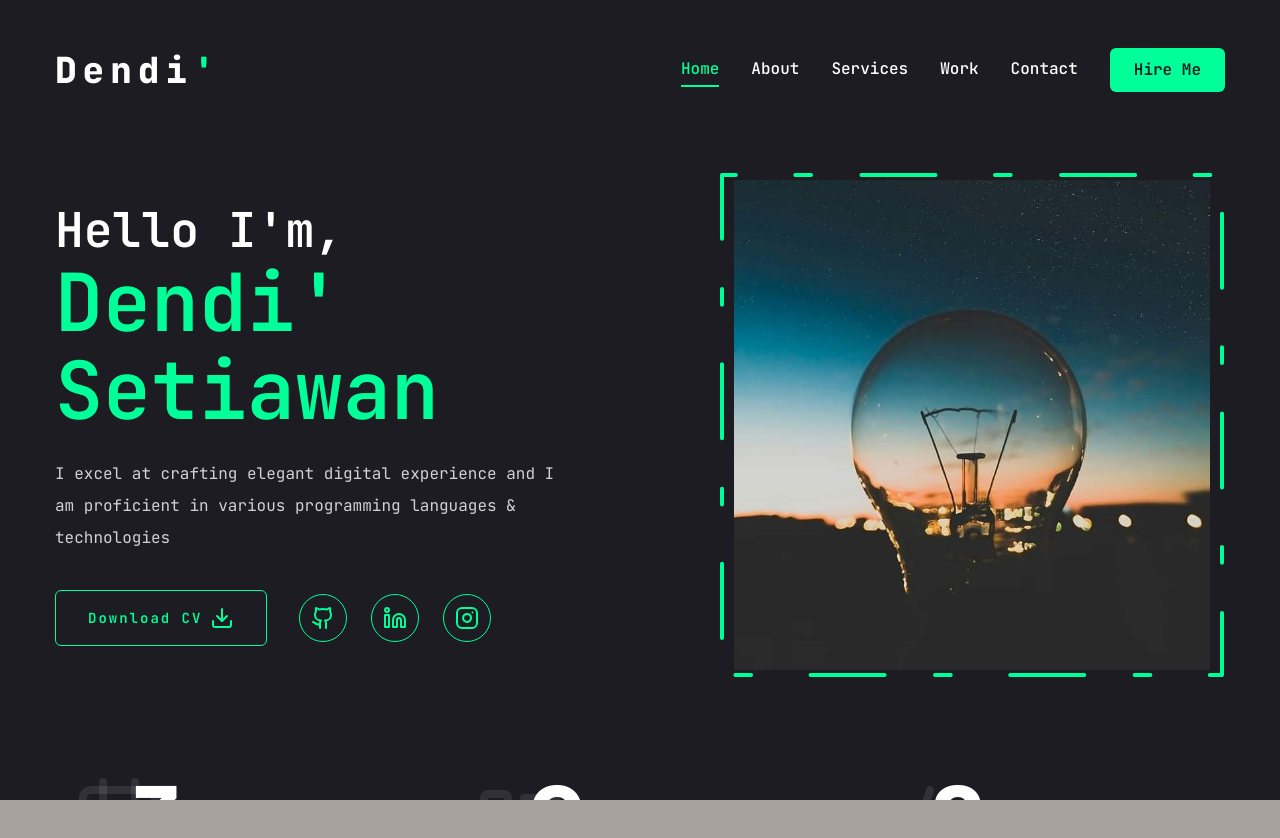
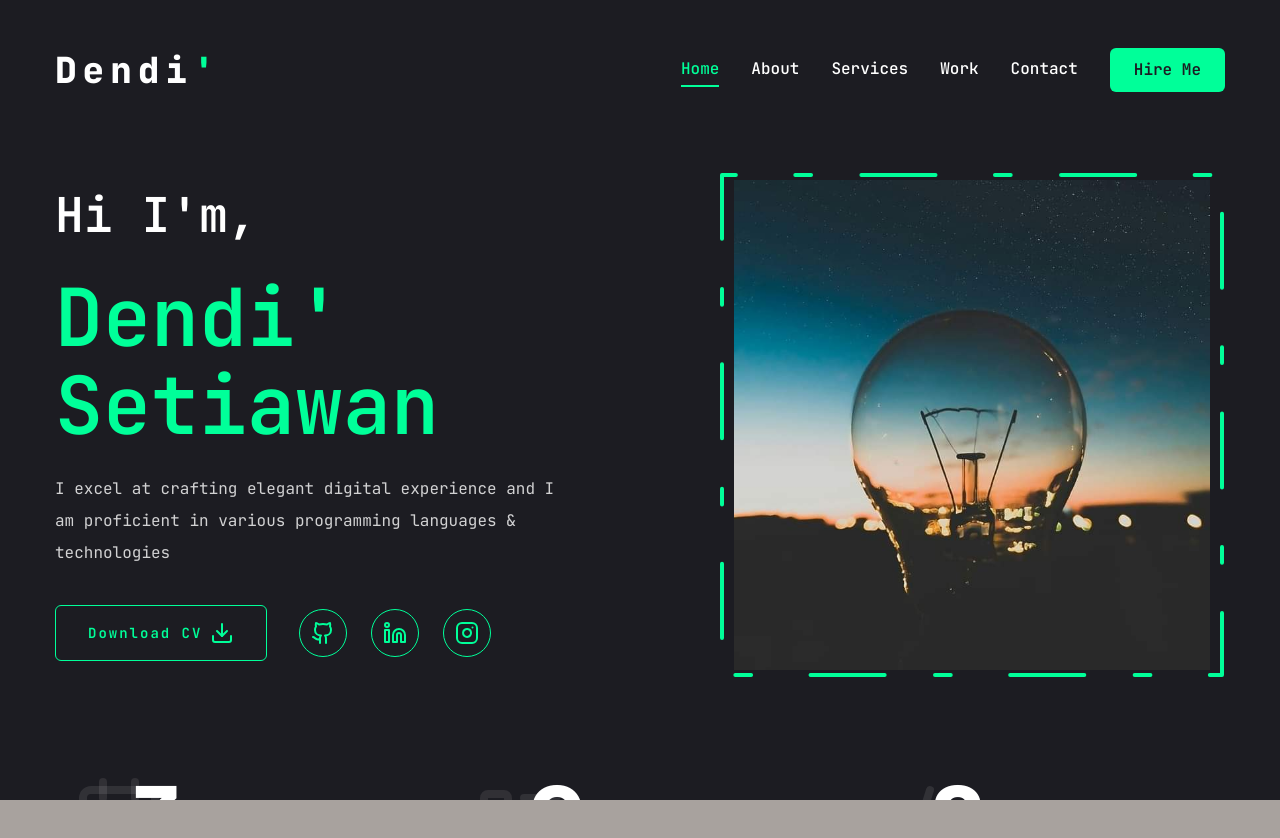
Before and after one commit to dendik-creation/dendik-creation-portfolio, a Next.js app: page / in a window 1280 px wide. Shown: the top 838 px of the page. Built offline with nearby package versions, Linux system fonts and the light colour scheme.

Commit message:
feat: Add Animation Home Page & About Page

```diff
--- a/app/globals.css
+++ b/app/globals.css
@@ -24,4 +24,17 @@
   .reflect {
     transform: rotateY(180deg);
   }
+  .blink-animate {
+    animation: blink 0.5s infinite ease;
+  }
+  @keyframes blink {
+    0% {
+      /* transform: rotateY(0deg); */
+      color: rgb(0 255 153 / 0.5);
+    }
+    100% {
+      /* transform: rotateY(360deg); */
+      color: transparent;
+    }
+  }
 }
--- a/app/page.tsx
+++ b/app/page.tsx
@@ -1,3 +1,4 @@
+"use client";
 import { Button } from "@/components/ui/button";
 import { Download } from "lucide-react";
 import React from "react";
@@ -5,7 +6,39 @@ import React from "react";
 import Photo from "@/components/common/Home/Photo";
 import Socials from "@/components/common/Home/Socials";
 import Stats from "@/components/common/Home/Stats";
+import { Variants, motion } from "framer-motion";
 
+const myname: {
+  firstname: string;
+  lastname: string;
+} = {
+  firstname: "Dendi'",
+  lastname: "Setiawan",
+};
+
+const firstVariants: Variants = {
+  initial: {
+    y: 280,
+  },
+  animate: {
+    y: 0,
+  },
+  exit: {
+    y: -280,
+  },
+};
+
+const lastVariants: Variants = {
+  initial: {
+    y: -280,
+  },
+  animate: {
+    y: 0,
+  },
+  exit: {
+    y: 280,
+  },
+};
 const Home: React.FC = () => {
   return (
     <section className="h-full">
@@ -13,9 +46,62 @@ const Home: React.FC = () => {
         <div className="flex flex-col xl:flex-row items-center justify-between xl:pt-8 xl:pb-24">
           {/* Name */}
           <div className="text-center xl:text-left order-2 xl:order-none">
-            <h1 className="mb-6">
-              <span className="xl:h2 h3">Hello {"I'm,"}</span> <br />{" "}
-              <span className="text-accent h1">{"Dendi'"} Setiawan</span>
+            <h1 className="mb-6 overflow-hidden">
+              <motion.div
+                variants={lastVariants}
+                initial="initial"
+                animate="animate"
+                exit="exit"
+                transition={{
+                  delay: 2.5,
+                  ease: "circInOut",
+                  duration: 0.5,
+                }}
+                className="xl:h2 overflow-hidden h3"
+              >
+                Hi {"I'm,"}
+              </motion.div>{" "}
+              <br />
+              <div className="text-accent h1 flex xl:justify-start justify-center overflow-hidden h-fit">
+                {myname.firstname?.split("").map((value, index) => {
+                  return (
+                    <motion.div
+                      key={index}
+                      variants={firstVariants}
+                      initial="initial"
+                      animate="animate"
+                      exit="exit"
+                      transition={{
+                        delay: 2 + (index + 1) * 0.1,
+                        ease: "circInOut",
+                        duration: 0.5,
+                      }}
+                    >
+                      {value}
+                    </motion.div>
+                  );
+                })}
+              </div>
+              <div
+                className={`text-accent h1 flex xl:justify-start justify-center overflow-hidden h-fit`}
+              >
+                {myname.lastname?.split("").map((value, index) => (
+                  <motion.div
+                    key={index}
+                    variants={lastVariants}
+                    initial="initial"
+                    animate="animate"
+                    exit="exit"
+                    transition={{
+                      delay: 2.5 + (index + 1) * 0.1,
+                      ease: "circInOut",
+                      duration: 0.5,
+                    }}
+                  >
+                    {value}
+                  </motion.div>
+                ))}
+              </div>
             </h1>
             <p className="max-w-[500px] mb-9 text-white/80">
               I excel at crafting elegant digital experience and I am proficient
--- a/app/services/page.tsx
+++ b/app/services/page.tsx
@@ -50,18 +50,18 @@ const Services: React.FC = () => {
           className="grid grid-cols-1 md:grid-cols-2 gap-[60px]"
         >
           {myServices?.map((item, index) => (
+            <div className="overflow-hidden" key={index}>
               <motion.div
-              initial={{ opacity: 0 }}
+                initial={{ y: 500 }}
                 animate={{
-                opacity: 1,
+                  y: 0,
                   transition: {
-                  duration: 0.4,
-                  delay: delayIndex(index) * 0.2,
+                    duration: 0.6,
+                    delay: 1 + delayIndex(index) * 0.075,
                     ease: "easeInOut",
                   },
                 }}
                 className="flex flex-1 relative flex-col min-h-[30vh] justify-center gap-6 group"
-              key={index}
               >
                 <div className="w-full flex justify-between items-center">
                   <div className="text-5xl font-extrabold text-outline text-transparent group-hover:text-outline-hover transition-all duration-500">{`0${
@@ -82,6 +82,7 @@ const Services: React.FC = () => {
                 {/* border */}
                 <div className="border-b absolute bottom-0 border-solid group-hover:border-dashed group-hover:border-inherit transition-all  border-white/20 w-full"></div>
               </motion.div>
+            </div>
           ))}
         </motion.div>
       </div>
--- a/app/work/page.tsx
+++ b/app/work/page.tsx
@@ -125,7 +125,22 @@ const variants = {
   },
   exit: {
     // opacity: 0,
-    y: 580,
+    y: -580,
+  },
+};
+
+const numberVariants = {
+  initial: {
+    // opacity: 0,
+    y: 280,
+  },
+  animate: {
+    // opacity: 1,
+    y: 0,
+  },
+  exit: {
+    // opacity: 0,
+    y: 280,
   },
 };
 
@@ -162,6 +177,31 @@ const Work: React.FC = () => {
       <div className="container mx-auto">
         <div className="flex flex-col xl:flex-row xl:gap-[30px] gap-8">
           {/* Project Data */}
+          <div className="">
+            <div className="w-full xl:h-[460px] flex flex-col xl:justify-between order-2 xl:order-none">
+              <div className="flex flex-col gap-[30px]">
+                {/* Outline */}
+                <div className="overflow-hidden">
+                  <AnimatePresence mode="wait">
+                    <motion.div
+                      key={project?.number}
+                      variants={numberVariants}
+                      initial="initial"
+                      animate="animate"
+                      exit="exit"
+                      transition={{
+                        duration: 0.3,
+                        delay: 0,
+                        ease: "circInOut",
+                      }}
+                      className={`${
+                        progressTime < 17 && "blink-animate"
+                      } text-8xl leading-none font-extrabold w-fit text-transparent text-outline hover:text-accent/40 cursor-default transition-all`}
+                    >
+                      {project?.number}
+                    </motion.div>
+                  </AnimatePresence>
+                </div>
                 <div className="overflow-hidden">
                   <AnimatePresence mode="wait">
                     <motion.div
@@ -170,14 +210,13 @@ const Work: React.FC = () => {
                       initial="initial"
                       animate="animate"
                       exit="exit"
-                transition={{ duration: 0.4, ease: "circInOut" }}
-                className="w-full xl:h-[460px] flex flex-col xl:justify-between order-2 xl:order-none"
+                      transition={{
+                        duration: 0.4,
+                        delay: 0.1,
+                        ease: "circInOut",
+                      }}
+                      className="flex flex-col gap-[30px]"
                     >
-                <div className="flex flex-col gap-[30px] h-[50%]">
-                  {/* Outline */}
-                  <div className="text-8xl leading-none font-extrabold text-transparent text-outline hover:text-accent/40 cursor-default transition-all">
-                    {project?.number}
-                  </div>
                       <h2 className="text-[42px] font-bold leading-none text-white group-hover:text-accent transition-all duration-500 capitalize">
                         {project?.title}
                       </h2>
@@ -185,7 +224,9 @@ const Work: React.FC = () => {
                       <div className="flex items-start flex-col justify-start gap-4">
                         <div className="flex gap-2 items-center">
                           <Wrench className="text-white/80" />
-                      <span className="text-sm text-white/80">Tech Stack</span>
+                          <span className="text-sm text-white/80">
+                            Tech Stack
+                          </span>
                         </div>
                         <ul className="flex gap-3 flex-wrap">
                           {project?.techStack?.map((item, index) => (
@@ -255,9 +296,11 @@ const Work: React.FC = () => {
                           )}
                         </div>
                       </div>
-                </div>
                     </motion.div>
                   </AnimatePresence>
+                </div>
+              </div>
+            </div>
           </div>
           {/* Project Image */}
           <div className="w-full xl:w-[50%] rounded-md">
--- a/components/common/Header.tsx
+++ b/components/common/Header.tsx
@@ -6,7 +6,7 @@ import MobileNav from "./MobileNav";
 
 const Header: React.FC = () => {
   return (
-    <header className="py-8 xl:py-12 sticky top-0 z-20 lg:backdrop-blur-none backdrop-blur-lg text-white">
+    <header className="py-8 xl:py-12 sticky top-0 z-20 xl:backdrop-blur-none backdrop-blur-lg text-white">
       <div className="container mx-auto flex justify-between items-center">
         {/* logo */}
         <Link href="/">
--- a/components/common/Home/Photo.tsx
+++ b/components/common/Home/Photo.tsx
@@ -69,6 +69,17 @@ const Photo: React.FC = () => {
         </motion.svg> */}
 
         {/* Square Svg */}
+        <motion.div
+          initial={{ opacity: 0 }}
+          animate={{
+            opacity: 1,
+            transition: {
+              duration: 0.4,
+              delay: 2.4,
+              ease: "easeInOut",
+            },
+          }}
+        >
           <motion.svg
             className="w-[300px] xl:w-[506px] h-[300px] xl:h-[506px]"
             fill="transparent"
@@ -94,6 +105,7 @@ const Photo: React.FC = () => {
             />
           </motion.svg>
         </motion.div>
+      </motion.div>
     </div>
   );
 };
```
Also changed, not shown: app/contact/page.tsx (+77 -9 lines), types/TypeContact.ts (+8 -0 lines). Lines whose indentation alone changed are shown as unchanged.
